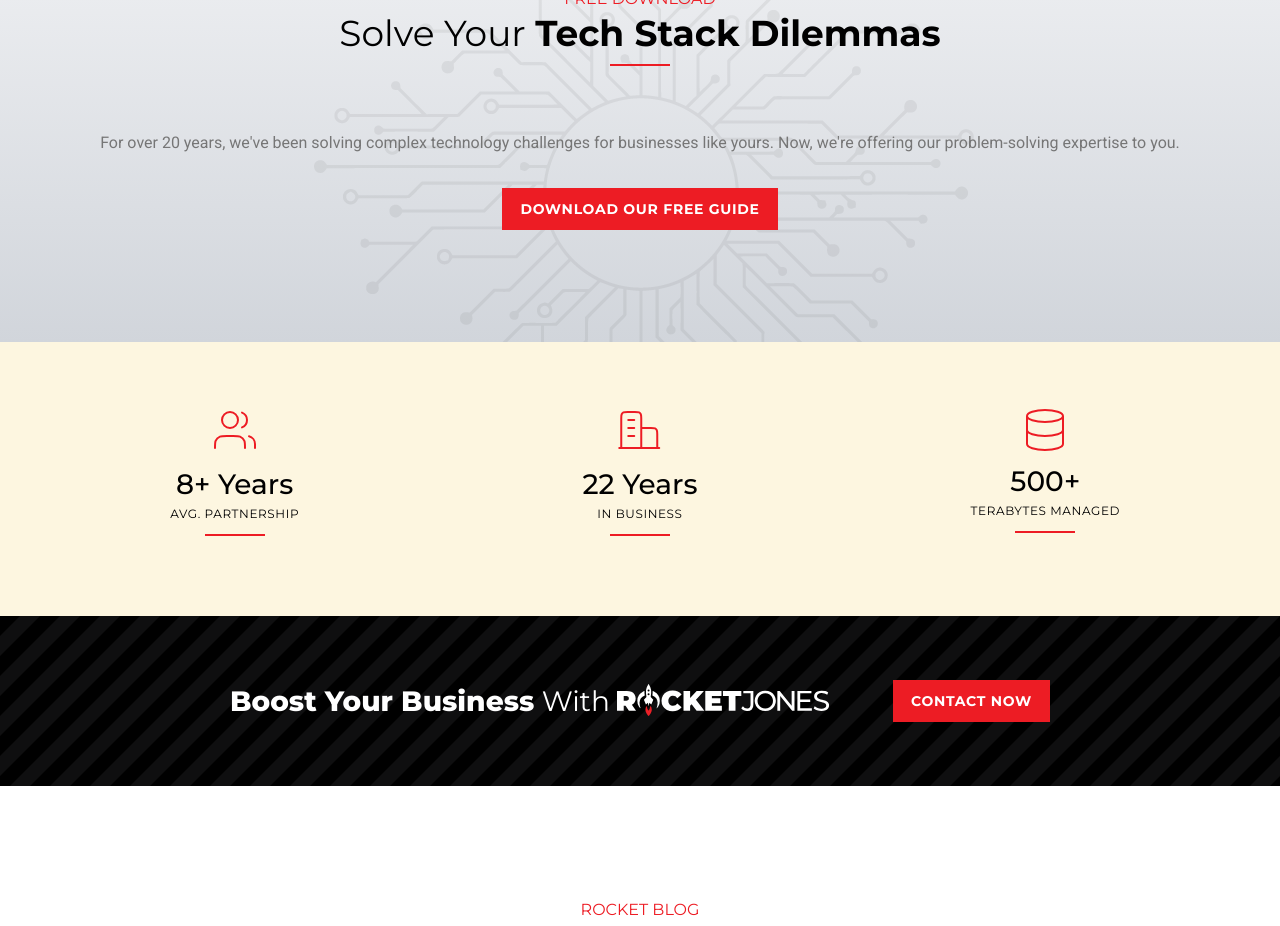
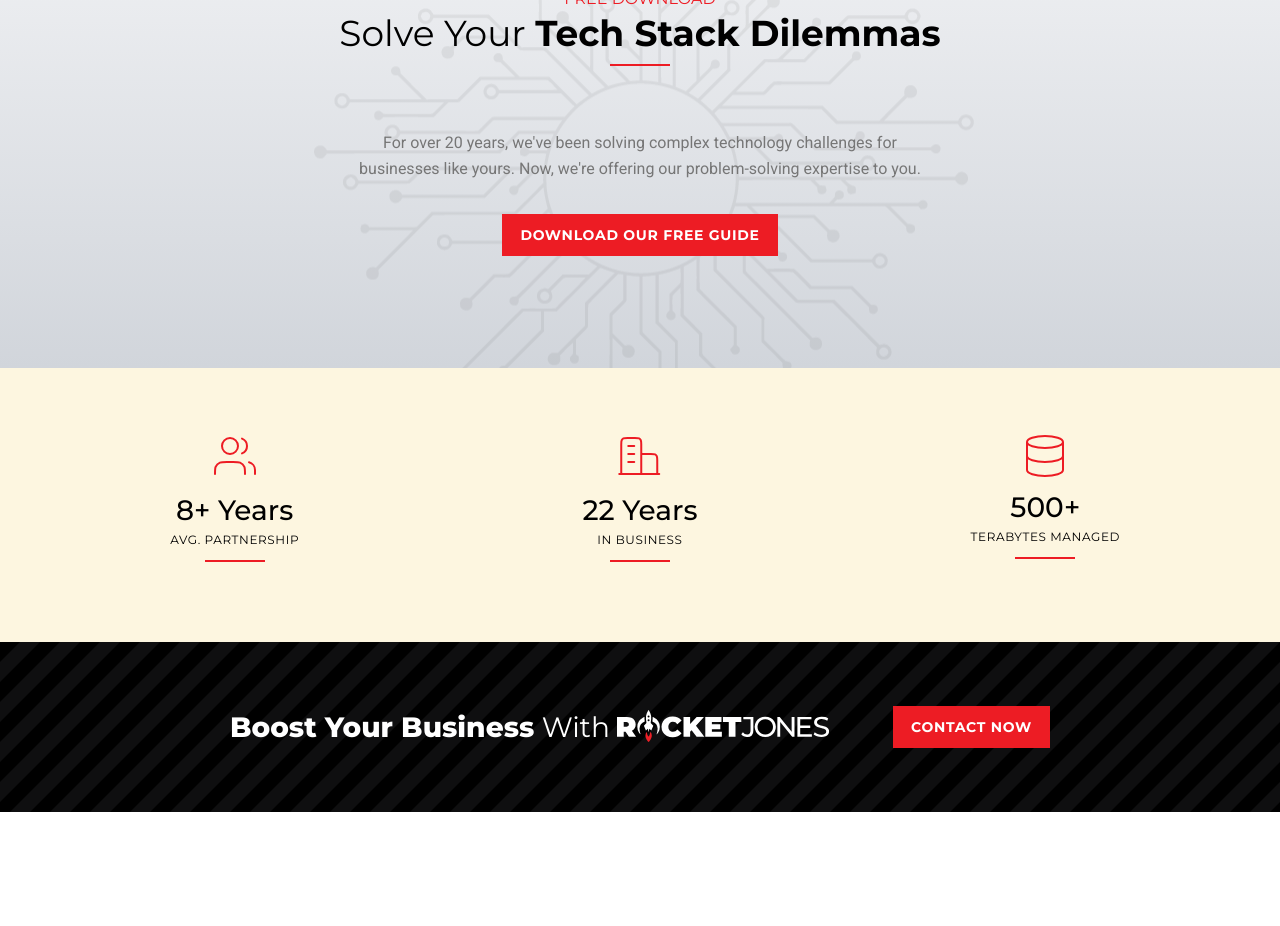
Before and after one commit to rocketjonesinteractive/rocketjones-com, a Next.js app: page / in a window 1280 px wide. Shown: the part 4340-5266 px from the top of the page. Built offline with nearby package versions, Linux system fonts and the light colour scheme.

Commit message:
fixing line length on guide cta

```diff
--- a/src/components/ui/organisms/GuideCta/GuideCta.tsx
+++ b/src/components/ui/organisms/GuideCta/GuideCta.tsx
@@ -23,7 +23,11 @@ export const GuideCta = () => {
           }
         />
         <AnimateOnScrollDiv variants={animationVariants.fadeInUp}>
-          <div className={'relative z-[1] mt-8 text-center leading-relaxed [text-wrap:balance]'}>
+          <div
+            className={
+              'relative z-[1] mx-auto mt-8 max-w-2xl text-center leading-relaxed [text-wrap:balance]'
+            }
+          >
             For over 20 years, we&apos;ve been solving complex technology challenges for businesses
             like yours. Now, we&apos;re offering our problem-solving expertise to you.
           </div>
```
